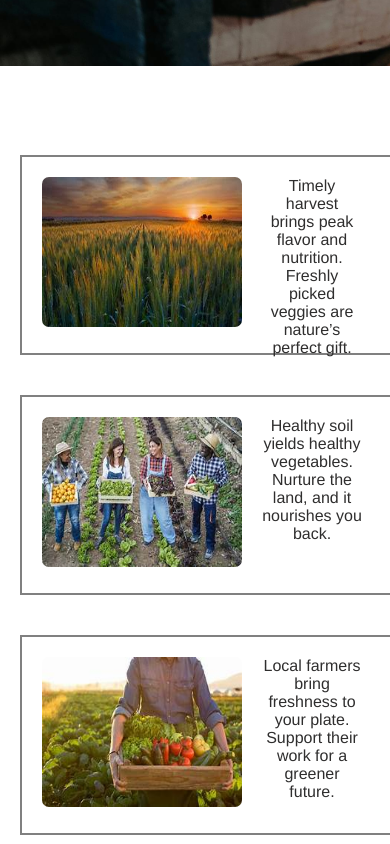
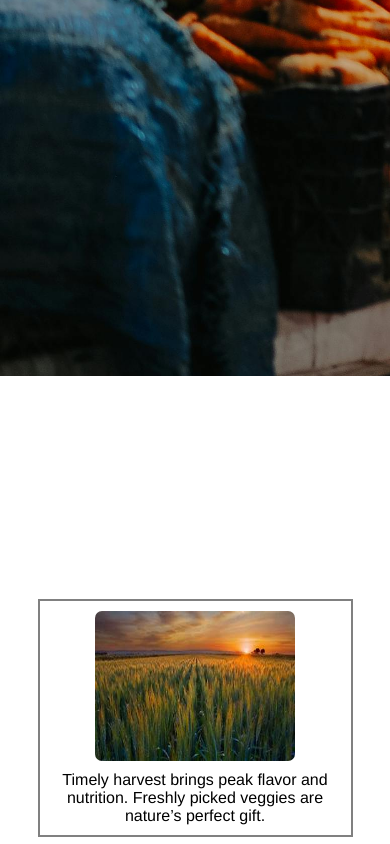
Before and after one commit to Jayshreemathi/green, a plain HTML site: page about.html in a window 390 px wide. Shown: the part 940-1784 px from the top of the page. Drawn offline with Linux system fonts and the light colour scheme.

Commit message:
Updated stylesheet for new layout

```diff
--- a/style.css
+++ b/style.css
@@ -301,6 +301,8 @@ background-image: url(pexels-ella-olsson-572949-1640777.jpg);
     grid-template-columns: repeat(3,minmax(200px,1fr));
     margin-left: 50px;
 
+    gap:20px;
+    padding:20px;
 
 }
 
@@ -313,7 +315,7 @@ background-image: url(pexels-ella-olsson-572949-1640777.jpg);
 
 
 }
-.images p{
+/*.images p{
     color:rgb(47, 46, 46);
     width:100px;
     text-align:center;
@@ -329,7 +331,26 @@ background-image: url(pexels-ella-olsson-572949-1640777.jpg);
     gap:20px;
 
 
+}*/
+.images {
+    display: flex;
+    flex-direction: column;
+    align-items: center;
+    border: 2px solid grey;
+    padding: 20px;
+    margin: 20px auto;
+    width: 90%;
+    max-width: 400px;
+    height: auto; /* Let it grow based on content */
+    gap: 10px;
+    word-wrap: break-word;
 }
+.images p {
+    width: 100%;
+    text-align: center;
+    word-break: break-word;;
+}
+
 .contact{
   position:relative;
   top:30px;
@@ -352,14 +373,16 @@ background-image: url(pexels-ella-olsson-572949-1640777.jpg);
   font-size:30px;
 
 }
+
 @media (max-width:1200px){
     .container{
         grid-template-columns: repeat(2,minmax(180px,1fr));
         margin-left:0;
+        padding-top:20vh ;
 
     }
     .animatedimages{
-        width:110%;
+        width:100%;
     }
 
 
@@ -389,7 +412,7 @@ background-image: url(pexels-ella-olsson-572949-1640777.jpg);
     .container{
         grid-template-columns: repeat(1,minmax(200px,1fr));
 
-        margin-top:25rem;
+        padding-top:100vh;
     }
      .contact{
 
@@ -400,7 +423,7 @@ width: 120%;
 }
 @media (max-width:500px){
     .animatedimages{
-        width:120%;
+
 
     }
     #greener{
@@ -410,13 +433,25 @@ width: 120%;
     }
 
 
+
+  .images {
+    width: 90%;
+    padding: 10px;
+    gap: 10px;
+  }
+  .images p {
+    font-size: 16px;
+  }
+
+
+
     .container{
         grid-template-columns: repeat(1,minmax(200px,1fr));
 
-         margin-top:25rem;
+         padding-top:100vh;
     }
     .contact{
-      width:120%;
+
        text-align: center;
     }
 }
```
